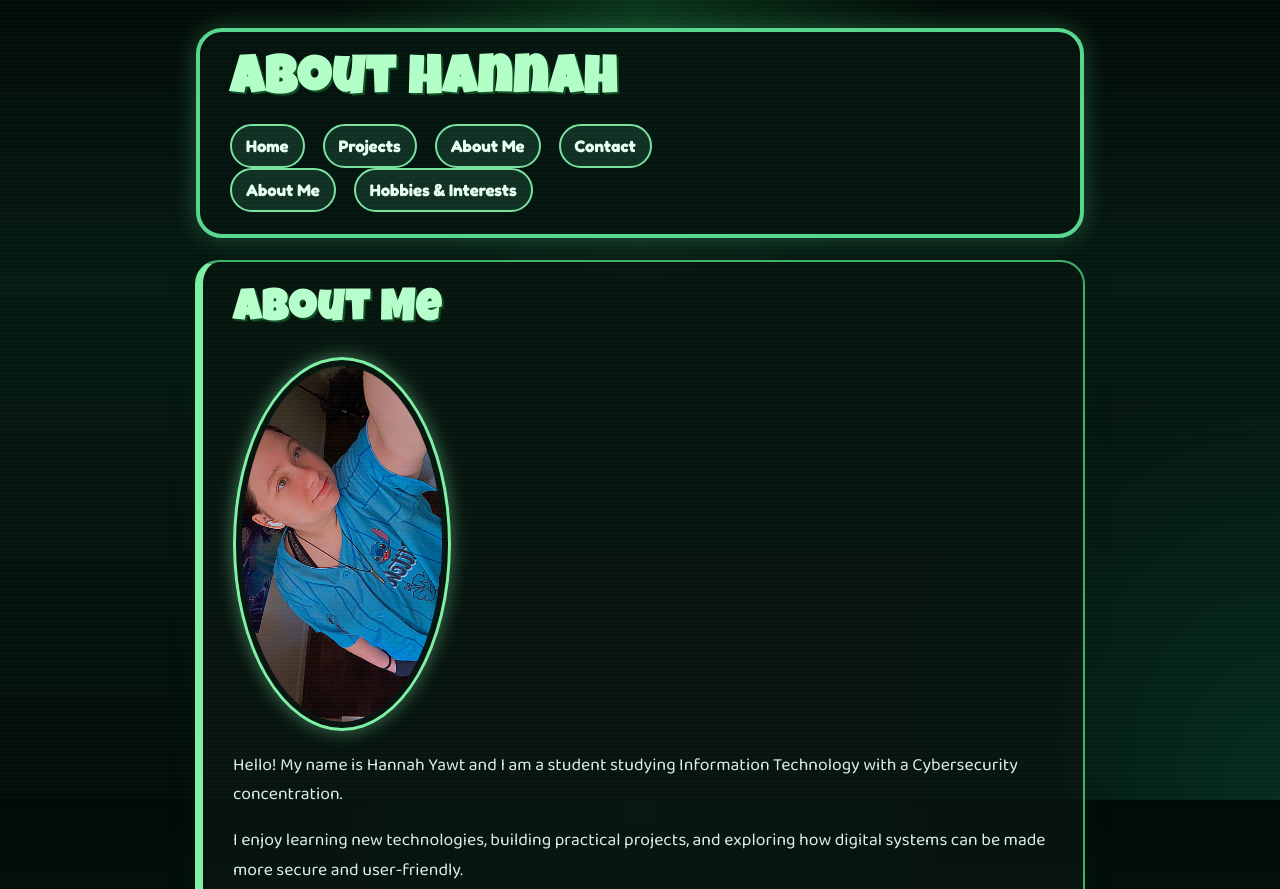
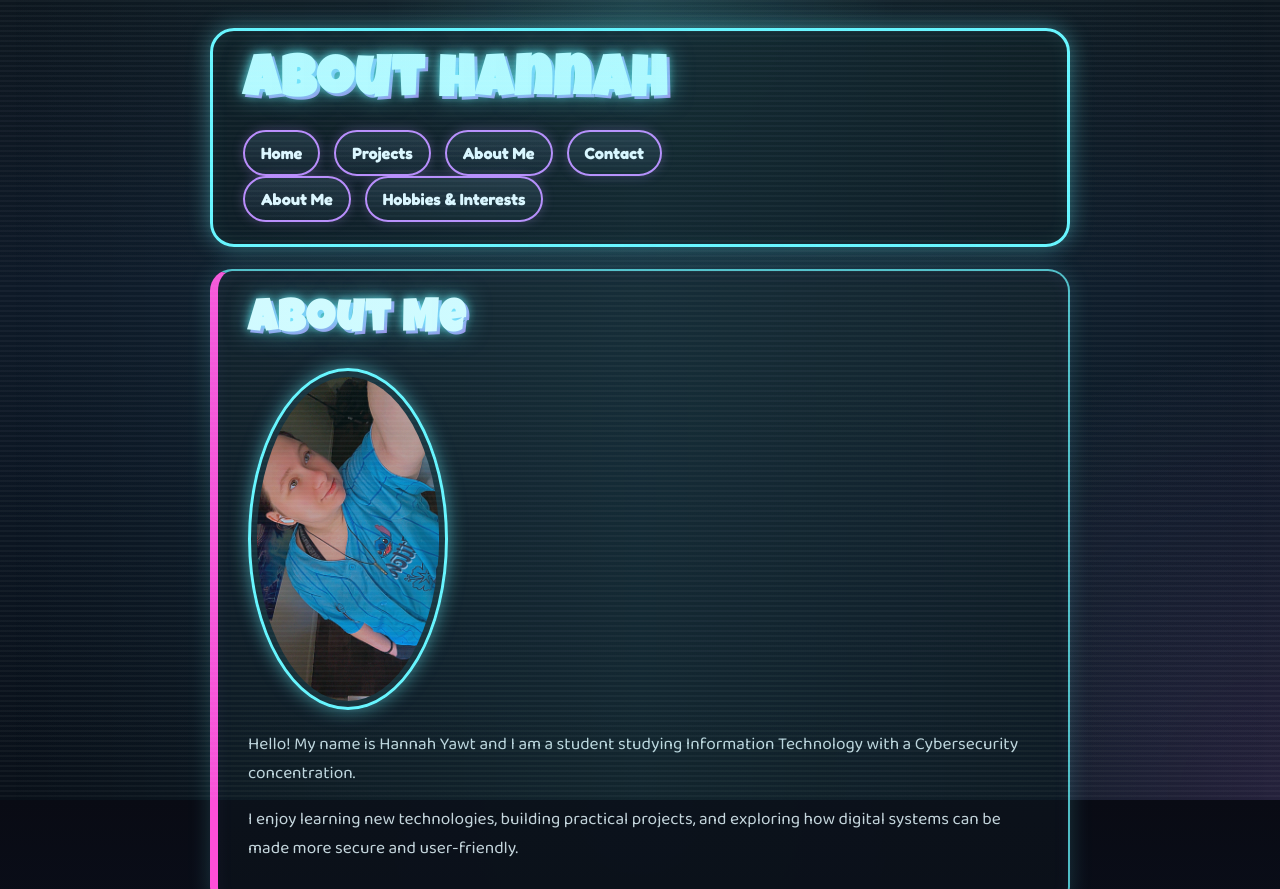
Before and after one commit to YawtDevelopment/My-First-Site, a plain HTML site: page about.html in a window 1280 px wide. Shown: the top 889 px of the page. Drawn offline with Linux system fonts and the light colour scheme.

Commit message:
Shifted the portfolio to a more cyberpunk neon theme while keeping the Disney-style heading font.

```diff
--- a/style.css
+++ b/style.css
@@ -1,47 +1,87 @@
 @import url('https://fonts.googleapis.com/css2?family=Baloo+2:wght@400;500;600;700;800&family=Fredoka:wght@400;500;600;700&family=Luckiest+Guy&display=swap');
+
+:root {
+  --bg-1: #090b14;
+  --bg-2: #111827;
+  --panel: rgba(11, 17, 26, 0.9);
+  --panel-alt: rgba(17, 24, 39, 0.92);
+  --cyan: #67f6ff;
+  --cyan-strong: #3fe5ff;
+  --purple: #c084fc;
+  --magenta: #ff4fd8;
+  --lime: #9ef7ba;
+  --text: #e6f7ff;
+  --muted: #c4d5dc;
+  --glow: rgba(103, 246, 255, 0.45);
+}
+
+* {
+    box-sizing: border-box;
+}
 
 body {
     font-family: 'Baloo 2', 'Segoe UI', Tahoma, Geneva, Verdana, sans-serif;
-    color: #e8fff4;
+    color: var(--text);
     margin: 0;
     padding: 0;
+    min-height: 100vh;
     background:
-        radial-gradient(circle at top, rgba(34, 197, 94, 0.22), transparent 30%),
-        radial-gradient(circle at bottom right, rgba(16, 185, 129, 0.18), transparent 28%),
-        linear-gradient(180deg, #020b07 0%, #051a12 35%, #020d09 100%);
+        radial-gradient(circle at top, rgba(103, 246, 255, 0.14), transparent 25%),
+        radial-gradient(circle at bottom right, rgba(192, 132, 252, 0.15), transparent 30%),
+        linear-gradient(180deg, var(--bg-1) 0%, #0b1120 36%, #090d16 100%);
     background-attachment: fixed;
-    min-height: 100vh;
     position: relative;
+    overflow-x: hidden;
 }
 
 body::before {
     content: "";
     position: fixed;
     inset: 0;
-    background: repeating-linear-gradient(
-        to bottom,
-        rgba(255, 255, 255, 0.04),
-        rgba(255, 255, 255, 0.04) 2px,
-        transparent 2px,
-        transparent 4px
-    );
-    opacity: 0.4;
+    background:
+        linear-gradient(rgba(103, 246, 255, 0.06), rgba(103, 246, 255, 0.02)),
+        repeating-linear-gradient(
+            to bottom,
+            rgba(255,255,255,0.04),
+            rgba(255,255,255,0.04) 2px,
+            transparent 2px,
+            transparent 5px
+        );
     pointer-events: none;
+    opacity: 0.9;
+}
+
+body::after {
+    content: "";
+    position: fixed;
+    inset: 0;
+    background: linear-gradient(90deg, transparent 0%, rgba(103, 246, 255, 0.08) 50%, transparent 100%);
+    transform: translateX(-100%);
+    animation: scan 10s linear infinite;
+    pointer-events: none;
+}
+
+@keyframes scan {
+    0% { transform: translateX(-100%); }
+    100% { transform: translateX(100%); }
 }
 
 p {
     line-height: 1.7;
-    color: #dbeee7;
-    font-size: 1.1rem;
+    color: var(--muted);
+    font-size: 1.08rem;
     margin: 0 0 1rem;
 }
 
 h1, h2, h3 {
     font-family: 'Luckiest Guy', 'Fredoka', 'Arial Black', cursive;
-    letter-spacing: 1.5px;
-    text-shadow: 2px 2px 0 rgba(17, 94, 41, 0.8);
+    letter-spacing: 1.8px;
     margin-top: 0;
-    color: #9ef7ba;
+    color: var(--cyan);
+    text-shadow:
+        0 0 10px rgba(103, 246, 255, 0.8),
+        0 0 24px rgba(103, 246, 255, 0.5),
+        3px 3px 0 rgba(192, 132, 252, 0.9);
 }
 
 img {
@@ -49,38 +89,42 @@ img {
     height: auto;
     margin: 12px 0;
     padding: 6px;
-    border: 3px solid #7ef0a6;
+    border: 3px solid var(--cyan);
     border-radius: 50%;
-    box-shadow: 0 0 18px rgba(126, 240, 166, 0.45);
+    box-shadow: 0 0 18px rgba(103, 246, 255, 0.5);
+    background: rgba(103, 246, 255, 0.08);
 }
 
 a {
-    color: #8ae6a6;
+    color: var(--cyan-strong);
     text-decoration: none;
     font-weight: 700;
     transition: 0.2s ease;
 }
 
 a:hover {
+    color: #d7feff;
     text-decoration: underline;
-    color: #d3ffe5;
+    text-shadow: 0 0 8px rgba(103, 246, 255, 0.7);
 }
 
 #main-header {
-    background: rgba(5, 20, 15, 0.92);
-    max-width: 820px;
+    background: rgba(9, 15, 24, 0.94);
+    max-width: 860px;
     margin: 28px auto 20px;
     padding: 22px 30px;
-    border: 4px solid #58d68d;
-    border-radius: 26px;
-    box-shadow: 0 0 25px rgba(88, 214, 141, 0.3);
+    border: 3px solid var(--cyan);
+    border-radius: 24px;
+    box-shadow:
+        0 0 22px rgba(103, 246, 255, 0.4),
+        inset 0 0 18px rgba(103, 246, 255, 0.08);
 }
 
 #main-header h1 {
-    margin: 0 0 12px 0;
-    color: #b1ffc7;
-    font-size: clamp(2.2rem, 5vw, 3.3rem);
+    margin: 0 0 14px 0;
+    font-size: clamp(2.3rem, 5vw, 3.6rem);
     line-height: 1.1;
+    color: #bafaff;
 }
 
 #main-header nav ul {
@@ -88,64 +132,69 @@ a:hover {
     padding: 0;
     margin: 0;
     display: flex;
-    gap: 18px;
+    gap: 14px;
     flex-wrap: wrap;
 }
 
 #main-header nav a {
     font-family: 'Fredoka', sans-serif;
-    font-size: 1.05rem;
-    background: rgba(18, 52, 38, 0.9);
-    padding: 10px 14px;
+    font-size: 1.02rem;
+    background: linear-gradient(180deg, rgba(31, 41, 55, 0.95), rgba(14, 22, 33, 0.95));
+    padding: 11px 16px;
     border-radius: 999px;
-    border: 2px solid #79e3a1;
+    border: 2px solid var(--purple);
     display: inline-block;
-    color: #e6fff1;
+    color: var(--text);
+    box-shadow: 0 0 12px rgba(192, 132, 252, 0.25);
 }
 
 #main-header nav a:hover {
-    background: rgba(40, 90, 65, 1);
+    background: linear-gradient(180deg, rgba(22, 52, 67, 0.95), rgba(12, 21, 31, 0.95));
     text-decoration: none;
+    box-shadow: 0 0 16px rgba(103, 246, 255, 0.35);
 }
 
 .card {
-    background: rgba(8, 22, 16, 0.9);
-    max-width: 820px;
+    background: linear-gradient(180deg, rgba(14, 22, 33, 0.96), rgba(11, 17, 26, 0.96));
+    max-width: 860px;
     margin: 22px auto;
     padding: 28px 30px;
-    border: 2px solid rgba(89, 244, 141, 0.7);
-    border-left: 8px solid #7ef0a6;
-    border-radius: 24px;
-    box-shadow: 0 10px 24px rgba(12, 35, 20, 0.35);
+    border: 2px solid rgba(103, 246, 255, 0.75);
+    border-left: 8px solid var(--magenta);
+    border-radius: 22px;
+    box-shadow:
+        0 0 22px rgba(103, 246, 255, 0.18),
+        inset 0 0 18px rgba(192, 132, 252, 0.05);
 }
 
 .card h2 {
     margin-bottom: 12px;
-    color: #b6ffca;
-    font-size: clamp(2rem, 4vw, 2.7rem);
+    color: #d9fbff;
+    font-size: clamp(2rem, 4vw, 2.8rem);
 }
 
 .card h3 {
-    color: #9ef7ba;
-    font-size: 1.5rem;
+    color: var(--lime);
+    font-size: 1.55rem;
     margin-bottom: 12px;
+    text-shadow: 0 0 12px rgba(158, 247, 186, 0.4);
 }
 
 .card ul {
-    padding-left: 1.2rem;
+    padding-left: 1.3rem;
 }
 
 .card li {
     margin-bottom: 0.4rem;
     font-size: 1.05rem;
-    color: #dfeee6;
+    color: var(--muted);
 }
 
 footer {
     text-align: center;
-    color: #d3ffe5;
+    color: #dffcff;
     padding: 24px 20px 32px;
     font-family: 'Fredoka', sans-serif;
     font-size: 1rem;
-    text-shadow: 1px 1px 2px rgba(0, 0, 0, 0.4);
+    text-shadow: 0 0 10px rgba(103, 246, 255, 0.4);
 }
```
